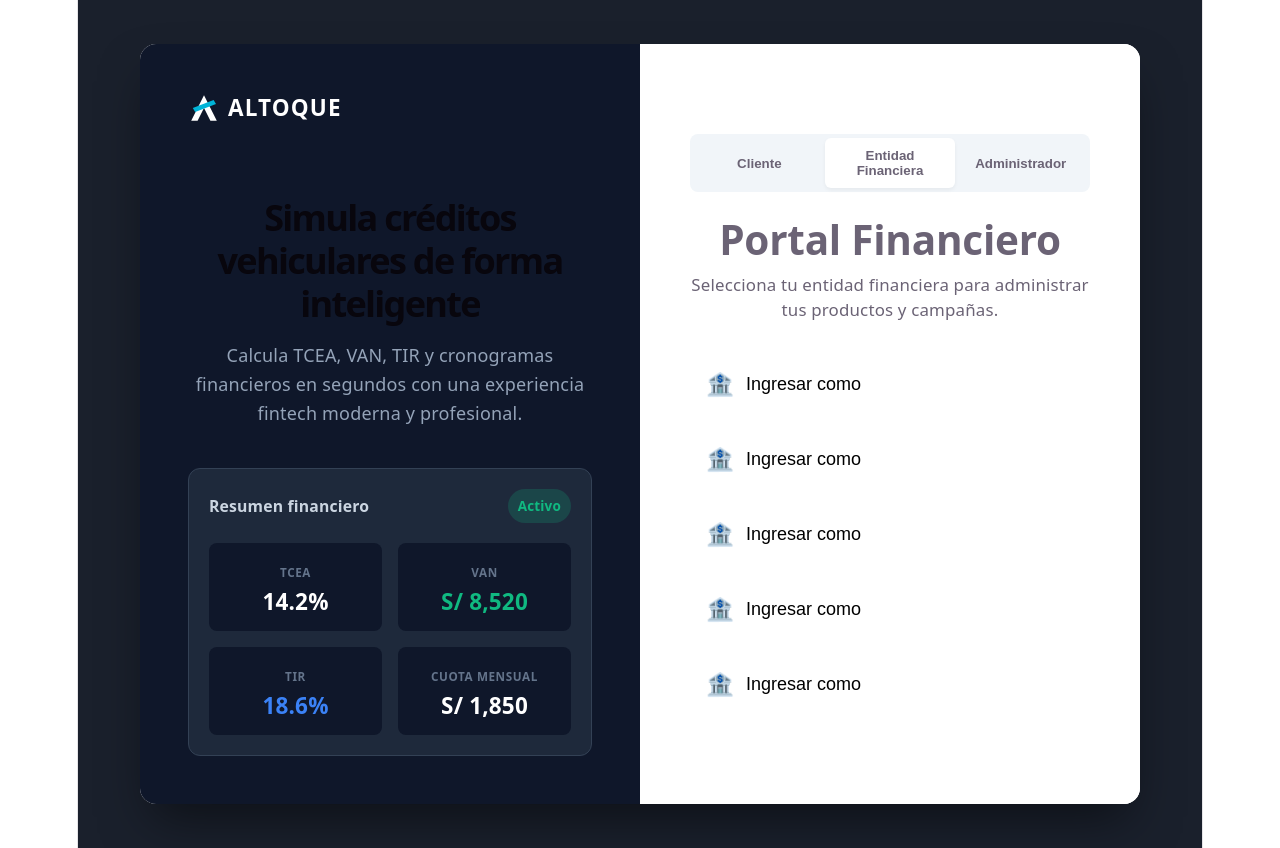
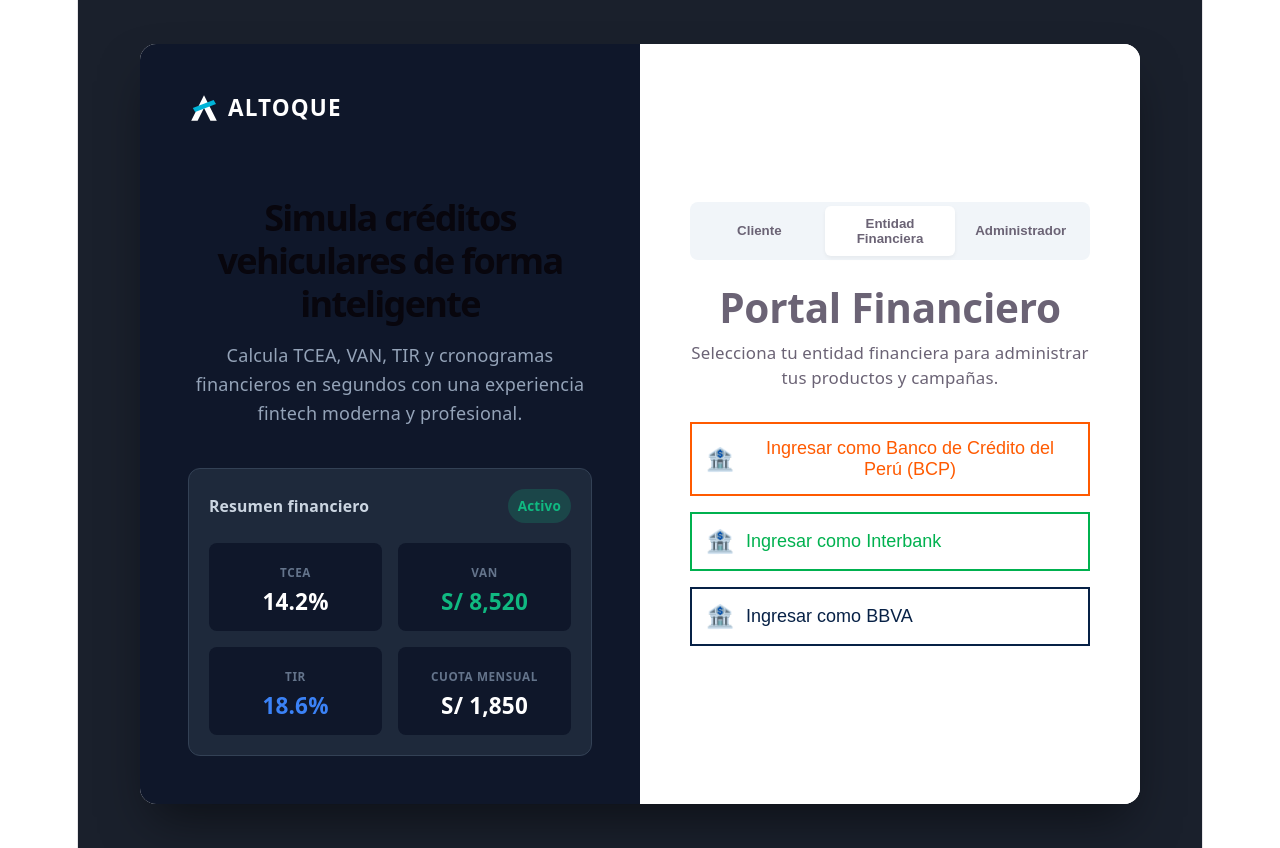
Before and after one commit to MALFALM/frontend, a Vue app: page /login in a window 1280 px wide. Both pictures are taken after a click on the button "Entidad Financiera". Built offline with nearby package versions, Linux system fonts and the light colour scheme; the HTML template or start-up script is replaced by a standard one.

Commit message:
Update LoginView.vue

```diff
--- a/src/login/presentation/views/LoginView.vue
+++ b/src/login/presentation/views/LoginView.vue
@@ -53,15 +53,15 @@
 
         <div class="bank-options">
           <button
-            v-for="entity in entitiesStore.entities"
+            v-for="entity in entities"
             :key="entity.id"
             class="btn btn-block bank-btn"
-            :style="{ borderColor: entity.themeColor, color: entity.themeColor }"
+            :style="{ borderColor: entity.themeColor || '#334155', color: entity.themeColor || '#334155' }"
             @click="handleBankLogin(entity.id)"
-            @mouseover="e => { e.target.style.backgroundColor = entity.themeColor; e.target.style.color = 'white'; }"
-            @mouseleave="e => { e.target.style.backgroundColor = 'white'; e.target.style.color = entity.themeColor; }"
+            @mouseover="e => { e.target.style.backgroundColor = entity.themeColor || '#334155'; e.target.style.color = 'white'; }"
+            @mouseleave="e => { e.target.style.backgroundColor = 'white'; e.target.style.color = entity.themeColor || '#334155'; }"
           >
-            <span class="icon">🏦</span> Ingresar como {{ entity.name }}
+            <span class="icon">🏦</span> Ingresar como {{ entity.name || 'Entidad Desconocida' }}
           </button>
         </div>
       </div>
@@ -95,7 +95,7 @@
 
 const router = useRouter();
 const authStore = useAuthStore();
-const entitiesStore = useEntitiesStore();
+const { entities } = useEntitiesStore();
 const tab = ref('client');
 
 const handleLogin = () => {
```
